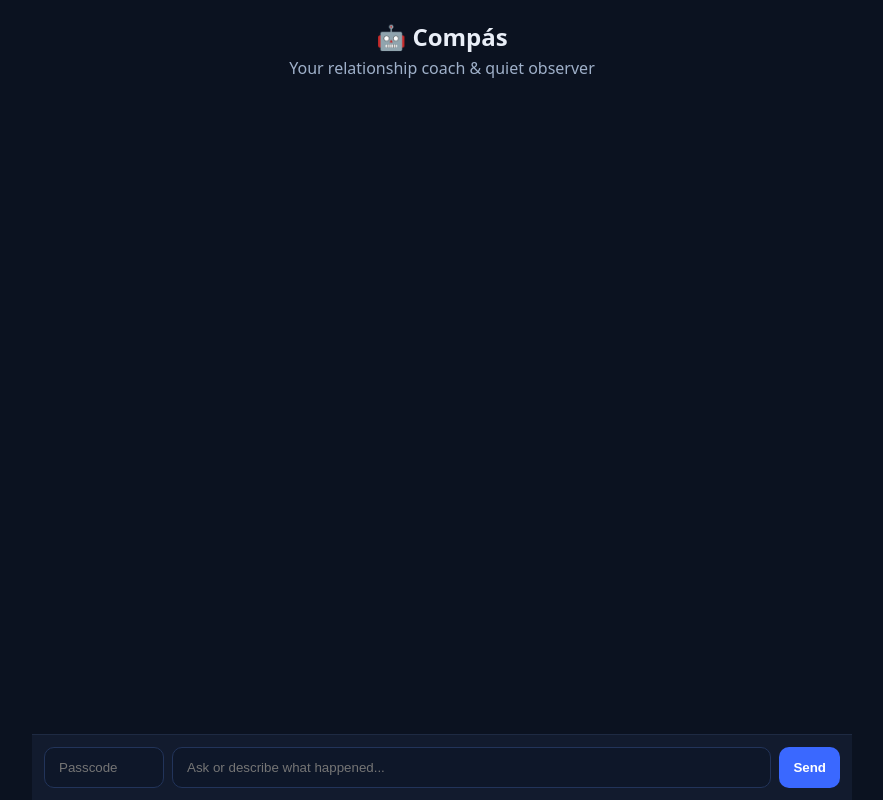
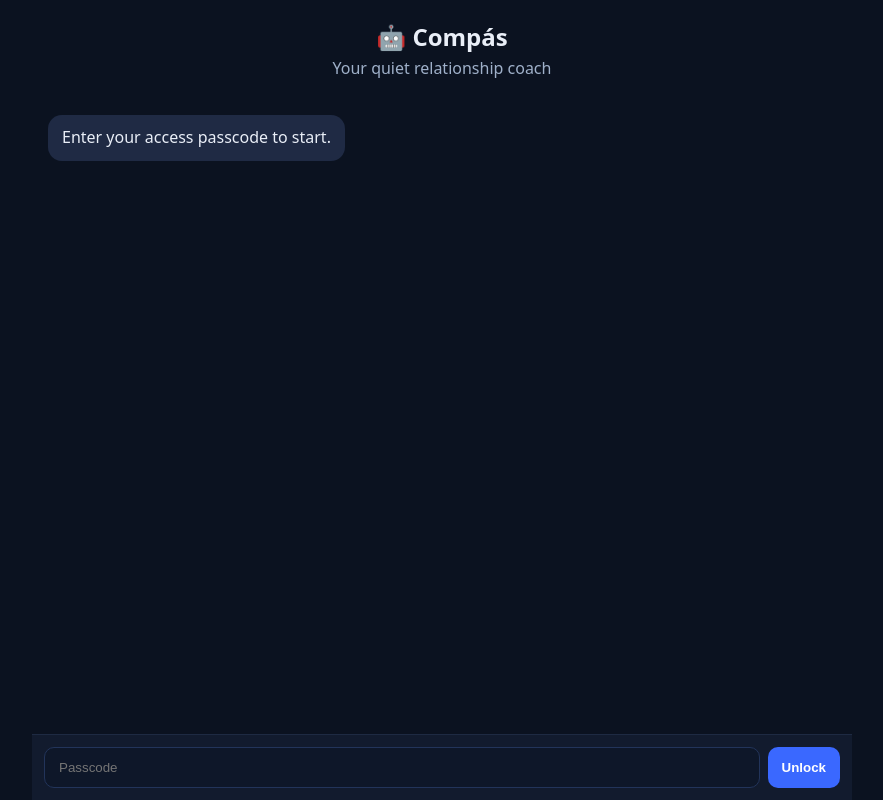
Before and after one commit to lisa-denzer/compas, a Flask app: page / in a window 1280 px wide. Shown: the whole page, without its empty margins (198-1081 px from the left). Run offline with Flask 3, Linux system fonts and the light colour scheme.

Commit message:
Update index.html
passkey only once per session

```diff
--- a/templates/index.html
+++ b/templates/index.html
@@ -10,31 +10,46 @@
   <div class="app">
     <header>
       <h1>🤖 Compás</h1>
-      <div class="tag">Your relationship coach & quiet observer</div>
+      <div class="tag">Your quiet relationship coach</div>
     </header>
 
+    {% if require_passcode %}
       <main id="chat">
-      {% if response %}
-        <div class="bubble bot">{{ response }}</div>
+        <div class="bubble bot">Enter your access passcode to start.</div>
+        {% if error %}
+          <div class="bubble bot">{{ error }}</div>
+        {% endif %}
+      </main>
+      <form id="composer" method="POST">
+        <input type="password" name="passcode" placeholder="Passcode" required />
+        <button type="submit">Unlock</button>
+      </form>
+
+    {% else %}
+      <main id="chat">
+        {% if history %}
+          {% for msg in history %}
+            {% if msg.role == 'user' %}
+              <div class="bubble me">{{ msg.content }}</div>
+            {% else %}
+              <div class="bubble bot">{{ msg.content }}</div>
+            {% endif %}
+          {% endfor %}
+        {% else %}
+          <div class="bubble bot">Hola 👋 Soy Compás. ¿Qué quieres hablar hoy?</div>
         {% endif %}
       </main>
 
-    <form id="composer" method="POST">
-      <input
-        type="password"
-        name="passcode"
-        placeholder="Passcode"
-        style="max-width: 120px"
-      />
+      <form id="composer" method="POST" autocomplete="off">
         <input
           type="text"
           name="message"
           placeholder="Ask or describe what happened..."
-        autocomplete="off"
           required
         />
         <button type="submit">Send</button>
       </form>
+    {% endif %}
   </div>
 </body>
 </html>
```
Lines whose indentation alone changed are shown as unchanged.
